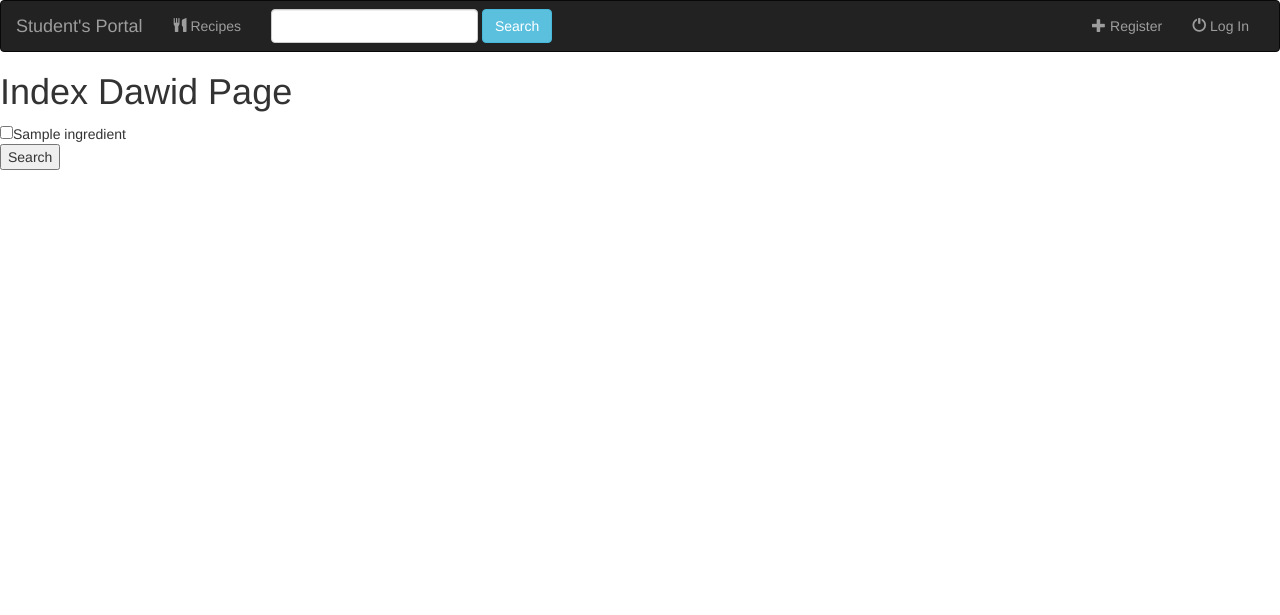
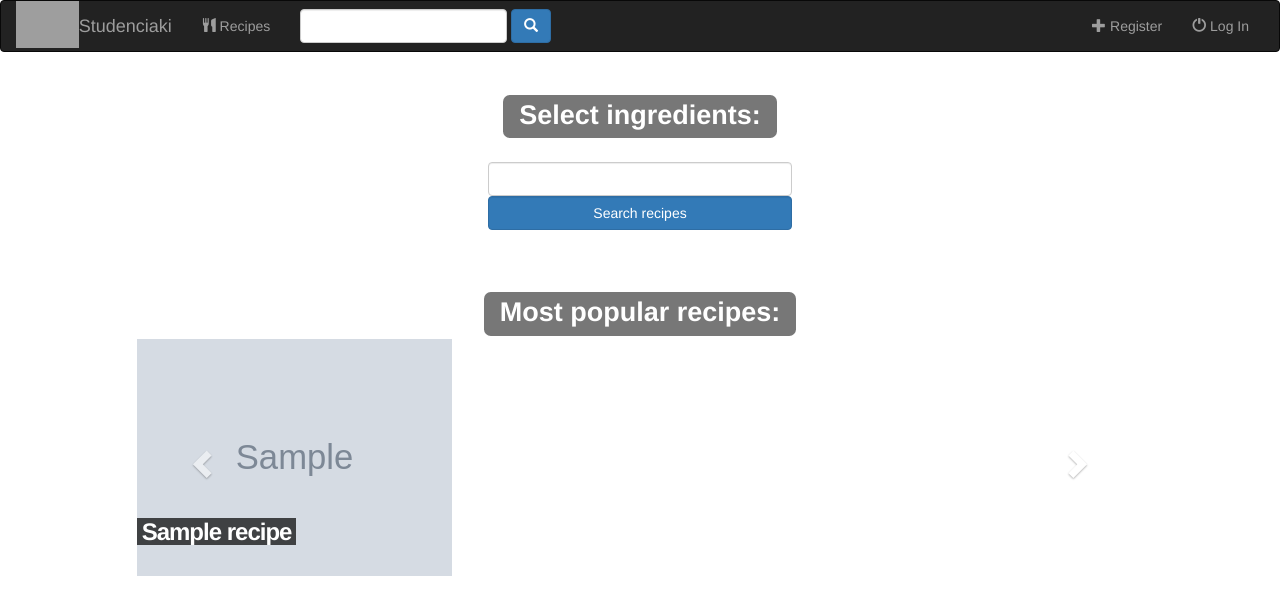
Before and after one commit to embchnk/Students_Portal, a Django app: page /users/ in a window 1280 px wide. Shown: the top 615 px of the page. Run offline with Django 3.2, Linux system fonts and the light colour scheme; tables that the repository leaves empty hold one stand-in row (values such as "Sample post"); grey boxes marked "Sample" are stand-in pictures; some libraries are stand-ins or nearby versions; grey boxes are pictures that could not be loaded.

Commit message:
Index page created. Changes in searching for recipes. Website logo added.

```diff
--- a/recipe_matcher/views.py
+++ b/recipe_matcher/views.py
@@ -5,7 +5,7 @@ from django.contrib.auth import get_user
 
 
 def match_recipes(request):
-    result = request.GET.getlist('ingredients')
+    result = request.GET.getlist('selectedingredient')
     matched_recipes = {}
     for ingredient in result:
         for recipe in Ingredient.objects.get(id=ingredient).recipe.all():
--- a/users/templates/users/base.html
+++ b/users/templates/users/base.html
@@ -7,15 +7,14 @@
     <!--loads the path to static files - only if needed -->
     {% load staticfiles %}
     <!--bootstrap, fonts from google -->
+    <script src="https://ajax.googleapis.com/ajax/libs/jqueryui/1.12.1/jquery-ui.min.js"></script>
+    <script src="https://ajax.googleapis.com/ajax/libs/jquery/1.12.0/jquery.min.js"></script>
+    <script src="http://maxcdn.bootstrapcdn.com/bootstrap/3.3.6/js/bootstrap.min.js"></script>
+
     <link rel="stylesheet" href="https://maxcdn.bootstrapcdn.com/bootstrap/3.3.6/css/bootstrap.min.css">
     <link rel="stylesheet" href="https://ajax.googleapis.com/ajax/libs/jqueryui/1.12.1/themes/smoothness/jquery-ui.css">
     <link href='https://fonts.googleapis.com/css?family=Satisfy' rel='stylesheet' type='text/css'>
-    <link href="{% static 'users/style.css' %}" rel="stylesheet">
-    <script src="https://ajax.googleapis.com/ajax/libs/jquery/3.2.1/jquery.min.js"></script>
-    <script src="https://ajax.googleapis.com/ajax/libs/jqueryui/1.12.1/jquery-ui.min.js"></script>
-    <script src="http://maxcdn.bootstrapcdn.com/bootstrap/3.3.6/js/bootstrap.min.js"></script>
-
-    <script>
+    <link href="{% static 'users/style.css' %}" rel="stylesheet"><script>
 
   $(function() {
     $("#recipes").autocomplete({
@@ -56,7 +55,10 @@
                 <span class="icon-bar"></span>
             </button>
             <!--when clicked, it redirects to the homepage-->
-            <a class="navbar-brand" href="{% url 'users:index' %}">Student's Portal</a>
+            <a class="navbar-left" href="{% url 'users:index' %}">
+                <img src="{% static 'users/logo.png' %}" height="47" class="embed-responsive-item"/>
+            </a>
+            <a class="navbar-brand" href="{% url 'users:index' %}">Studenciaki</a>
         </div>
 
         <!--Navigation items go here. For example: Recipes, User Profiles, etc.-->
@@ -75,7 +77,9 @@
                     <!-- q - variable for user input -->
                     <input type="text" class="form-control" name="q" value="" id="recipes">
                 </div>
-                <button type="submit" class="btn btn-info">Search</button>
+                <button type="submit" class="btn btn-primary">
+                    <i class="glyphicon glyphicon-search"></i>
+                </button>
             </form>
 
             <ul class="nav navbar-nav navbar-right" >
--- a/users/templates/users/index.html
+++ b/users/templates/users/index.html
@@ -4,18 +4,173 @@
 {% block title %}Main page{% endblock %}
 
 {% block body %}
-   <h1>Index Dawid Page</h1>
 
-    {% for ingredient in ingredients %}
+    <style>
+        p.block {
+            background-color:gray;
+            padding:10px;
+            text-align: center;
+            width:auto;
+            float:left;
+            margin-left:10px;
+        }
+
+        #wrapper {
+          text-align: center;
+        }
+        #main_body {
+          display: inline-block;
+        }
+        #blocks {
+            display: inline-block;
+        }
+
+        .image {
+           position: relative;
+           width: 100%; /* for IE 6 */
+        }
+
+        h3 {
+           position: absolute;
+           top: 150px;
+           left: 15px;
+           width: 100%;
+        }
+
+        h3 span {
+           color: white;
+           font: bold 24px/45px Helvetica, Sans-Serif;
+           letter-spacing: -1px;
+           background: rgb(0, 0, 0); /* fallback color */
+           background: rgba(0, 0, 0, 0.7);
+           padding: 10px;
+        }
+
+        h3 span.spacer {
+           padding:0 5px;
+        }
+
+
+        /* override position and transform in 3.3.x */
+        .carousel-inner .item.left.active {
+          transform: translateX(-33%);
+        }
+        .carousel-inner .item.right.active {
+          transform: translateX(33%);
+        }
+
+        .carousel-inner .item.next {
+          transform: translateX(33%)
+        }
+        .carousel-inner .item.prev {
+          transform: translateX(-33%)
+        }
+
+        .carousel-inner .item.right,
+        .carousel-inner .item.left {
+          transform: translateX(0);
+        }
+
+
+        .carousel-control.left,.carousel-control.right {background-image:none;}
+
+    </style>
+
+    <div id="wrapper">
         <form action="{% url 'recipe_matcher:match_recipes' %}">
-            <input type="checkbox" name="ingredients" value={{ ingredient.id }}>{{ ingredient }}<br>
-    {% endfor %}
-            <input type="submit" value="Search">
+        <div id="main_body">
+            <h1><span class = "label label-default">Select ingredients:</span></h1>
+            <br/>
+            <div class="row">
+              <div class="col-lg-20">
+                <input list="ingredients" id="ingredients-input" class="form-control" />
+              </div>
+                <input type="submit" value="Search recipes" class="btn btn-primary form-control">
+            </div>
+            <datalist id="ingredients">
+                {% for ingredient in ingredients %}
+                <option id="{{ ingredient.id }}" value="{{ ingredient }}">
+                {% endfor %}
+            </datalist>
+            <br/>
+        </div>
+        <br/>
+            <div id="blocks"></div>
         </form>
-    <!--It doesn't work this way :/-->
-    <!--<ul>-->
-        <!--{% for user in all_users %}-->
-        <!--<li><a href="#">User Name: {{ user.username }}</a></li>-->
-        <!--{% endfor %}-->
-    <!--</ul>-->
+        <h1><span class = "label label-default">Most popular recipes:</span></h1>
+    </div>
+
+<div class="col-md-10 col-md-offset-1">
+<div class="carousel slide" id="myCarousel">
+  <div class="carousel-inner">
+    <div class="item active">
+      <div class="col-md-4">
+          <a href="{% url 'recipes:single_recipe' most_popular_recipe.id %}">
+              <img src="{{ most_popular_recipe.dish_photo }}" class="img-responsive" alt="{{ most_popular_recipe.title }}">
+              <h3><span class='spacer'>{{ most_popular_recipe.title }}</span></h3>
+          </a>
+      </div>
+    </div>
+      {% for recipe in most_popular_recipe_list %}
+    <div class="item">
+      <div class="col-md-4">
+          <a href="{% url 'recipes:single_recipe' recipe.id %}">
+              <img src="{{ recipe.dish_photo }}" class="img-responsive" alt="{{ recipe.title }}">
+              <h3><span class='spacer'>{{ recipe.title }}</span></h3>
+          </a>
+      </div>
+    </div>
+      {% endfor %}
+  </div>
+  <a class="left carousel-control" href="#myCarousel" data-slide="prev"><i class="glyphicon glyphicon-chevron-left"></i></a>
+  <a class="right carousel-control" href="#myCarousel" data-slide="next"><i class="glyphicon glyphicon-chevron-right"></i></a>
+</div>
+</div>
+
+    <script type="text/javascript">
+        var blocks = new Array();
+        $("#ingredients-input").on('input', function () {
+            var val = this.value;
+            var id = $('#ingredients option[value=' + val + ']').attr('id');
+            if($('#ingredients').find('option').filter(function(){
+                return this.value.toUpperCase() === val.toUpperCase();
+            }).length) {
+                if(!blocks.includes(val))
+                {
+                    var block = $('<p><input type="hidden" id = "selectedingredient" name="selectedingredient" value="' + id + '" readonly>' + val + '&nbsp;<a class=\"remove\" href=\"#\">X</a>' + '</p>');
+                    block.addClass("block");
+                    $("#blocks").append(block);
+                    blocks.push(val);
+                }
+                $("#ingredients-input").val("");
+            }
+        });
+
+        $(document).on('click', '.remove', function() {
+            $(this).parent().remove();
+        });
+    </script>
+
+
+    <script type="text/javascript">
+        $('#myCarousel').carousel({
+        interval: 10000
+        })
+
+        $('.carousel .item').each(function(){
+          var next = $(this).next();
+          if (!next.length) {
+            next = $(this).siblings(':first');
+          }
+          next.children(':first-child').clone().appendTo($(this));
+
+          if (next.next().length>0) {
+            next.next().children(':first-child').clone().appendTo($(this));
+          }
+          else {
+            $(this).siblings(':first').children(':first-child').clone().appendTo($(this));
+          }
+        });
+    </script>
+
 {% endblock %}
--- a/users/views.py
+++ b/users/views.py
@@ -5,13 +5,19 @@ from .forms import UserForm, LoginForm
 from .models import Profile, Location
 from django.contrib import messages
 from recipes.models import Ingredient
-
+from recipes.models import Recipe
+from django.db.models import Count
 
 def index(request):
-    # all_users = UserForm.objects.all()
-    # context = {'all_users': all_users}
-    # return render(request, 'users/index.html', context)
-    return render(request, 'users/index.html', {'user': request.user, 'ingredients': Ingredient.objects.all()[:10]})
+    #- before likes means descending sorting
+    recipes = Recipe.objects.all().annotate(likes_count=Count('likes')).order_by('-likes_count')[:6]
+    most_popular_recipe = recipes[0]
+    most_popular_recipe_list = recipes[1:6]
+    return render(request, 'users/index.html',
+                  {'user': request.user,
+                   'ingredients': Ingredient.objects.all(),
+                   'most_popular_recipe': most_popular_recipe,
+                   'most_popular_recipe_list': most_popular_recipe_list})
 
 
 class UserFormView(View):
```
Also changed, not shown: recipes/templates/recipes/recipe_form.html (+5 -7 lines), users/templates/users/user_info.html (+6 -2 lines), recipes/migrations/0001_initial.py, recipes/migrations/0002_auto_20170816_1200.py (deleted), recipes/migrations/0003_auto_20170820_0156.py (deleted), recipes/migrations/0004_auto_20170820_1320.py (deleted), recipes/migrations/0005_auto_20170820_1431.py (deleted), recipes/migrations/0006_auto_20170820_2122.py (deleted), recipes/migrations/0007_auto_20170901_1014.py (deleted), recipes/migrations/0007_auto_20170901_1529.py (deleted), recipes/migrations/0008_merge_20170907_1850.py (deleted), users/migrations/0001_initial.py, 1 other file.
